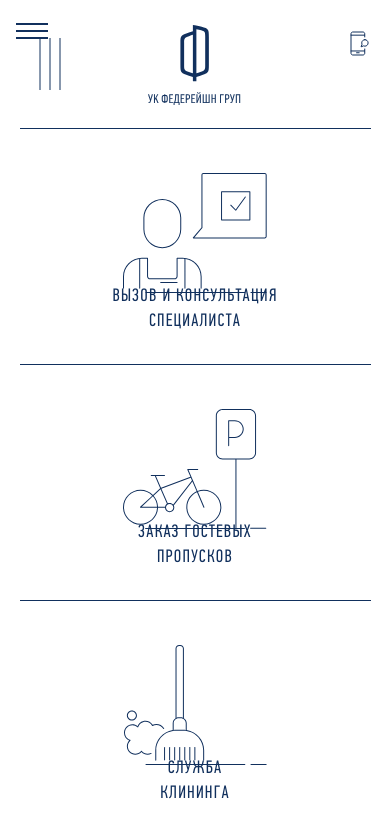
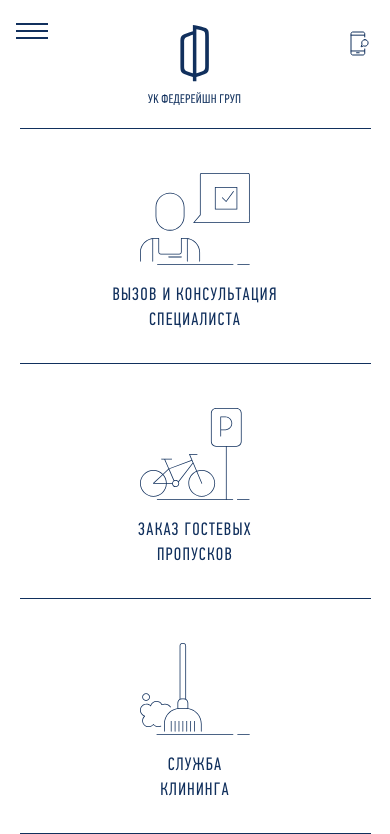
Before and after one commit to Shilevskayaas/task__1, a plain HTML site: page index.html in a window 390 px wide. Shown: the top 834 px of the page. Drawn offline with nearby package versions, Linux system fonts and the light colour scheme.

Commit message:
header-mobile

```diff
--- a/style.css
+++ b/style.css
@@ -324,6 +324,9 @@ a, a:visited{
       flex: 0 0 65px;
       flex-direction: row-reverse;
    }
+   .header__line{
+      display: none;
+   }
    .header__lk, .header__version, .header__contacts, .header__p{
       display: none;
    }
@@ -346,6 +349,7 @@ a, a:visited{
       display: none;
       position: absolute;
       top: 170px;
+      left: 0;
       background: #fff;
       width: 100%;
       height: 400px;
@@ -422,28 +426,28 @@ a, a:visited{
    padding: 180px 0px 0px 0px;
 }
 .columns__about_1{
-   background: url("img/01.svg") 50% 44px/auto no-repeat;
+   background: url("img/01.svg") top/auto no-repeat;
 }
 .columns__about_1:hover, .columns__about_1:active{
-   background: url("img/01h.svg") 50% 44px/auto no-repeat;
+   background: url("img/01h.svg") top/auto no-repeat;
 }
 .columns__about_2{
-   background: url("img/02.svg") 50% 44px/auto no-repeat;
+   background: url("img/02.svg") top/auto no-repeat;
 }
 .columns__about_2:hover, .columns__about_2:active{
-   background: url("img/02h.svg") 50% 44px/auto no-repeat;
+   background: url("img/02h.svg") top/auto no-repeat;
 }
 .columns__about_3{
-   background: url("img/03.svg") 50% 44px/auto no-repeat;
+   background: url("img/03.svg") top/auto no-repeat;
 }
 .columns__about_3:hover, .columns__about_3:active{
-   background: url("img/03h.svg") 50% 44px/auto no-repeat;
+   background: url("img/03h.svg") top/auto no-repeat;
 }
 .columns__about_4{
-   background: url("img/04.svg") 50% 44px/auto no-repeat;
+   background: url("img/04.svg") top/auto no-repeat;
 }
 .columns__about_4:hover, .columns__about_4:active{
-   background: url("img/04h.svg") 50% 44px/auto no-repeat;
+   background: url("img/04h.svg") top/auto no-repeat;
 }
 .columns__about_1, .columns__about_2, .columns__about_3{
    height: 308px;
@@ -642,6 +646,9 @@ a, a:visited{
       flex-direction: column;
       height: 100%;
    }
+   .columns__icons{
+      padding: 0;
+   }
    .columns__icons_2:before, .columns__icons_3:before, .columns__icons_4:before{
       content: "";
       display: block;
@@ -650,12 +657,13 @@ a, a:visited{
       margin: 0 auto;
       background-color: #11305D;
    }
-   .columns__icons{
-      flex: 0;
-      padding: 0px 0px 30px 0px;
-   }
    .columns__about{
       height: 100%;
+      background-size: auto 92px;
+      margin: 44px 0px 30px 0px;
+      display: flex;
+      flex-direction: column;
+      justify-content: space-between;
    }
    .columns__about_1, .columns__about_2, .columns__about_3{
       border: none;
@@ -663,7 +671,7 @@ a, a:visited{
    .columns__about p{
       font-size: 18px;
       line-height: 25px;
-      padding: 155px 0px 0px 0px;
+      padding: 110px 0px 0px 0px;
    }
    .columns__information{
       width: 100%;
```
